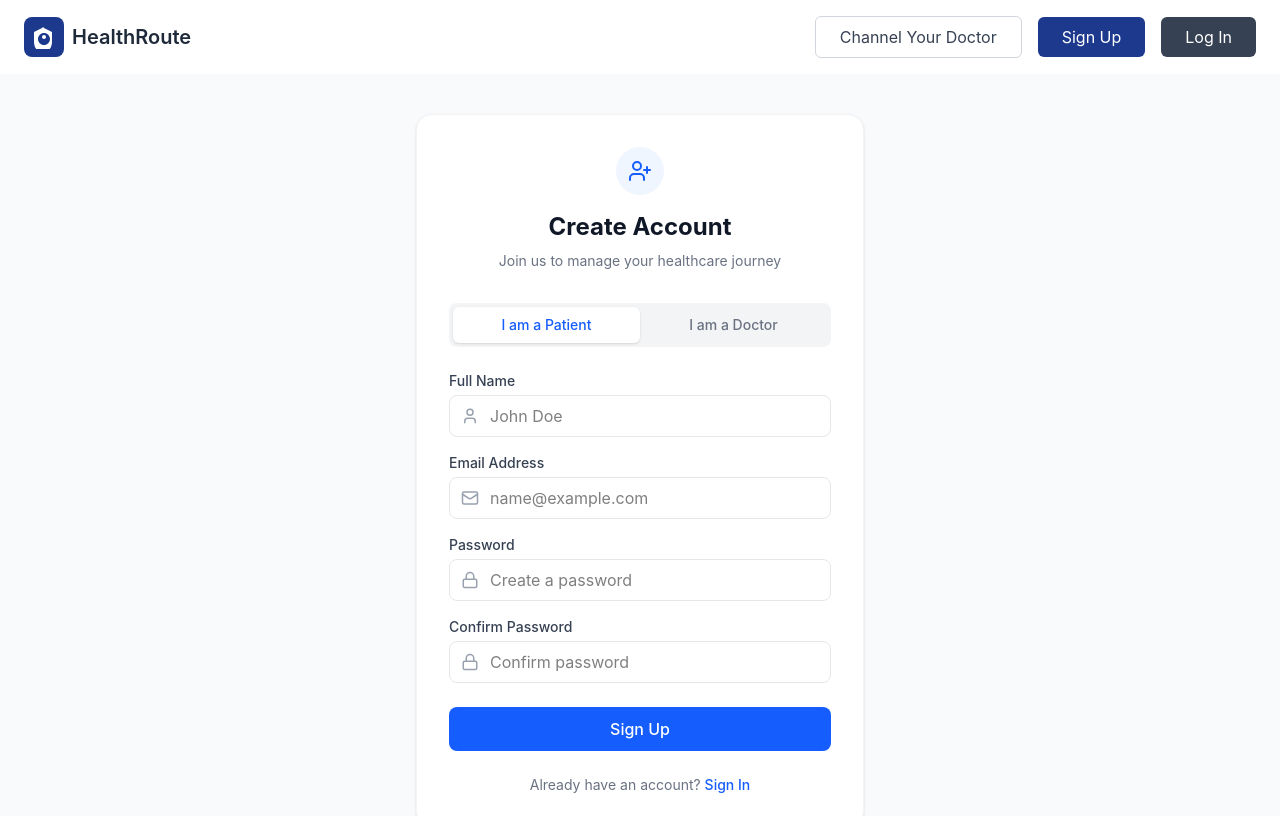
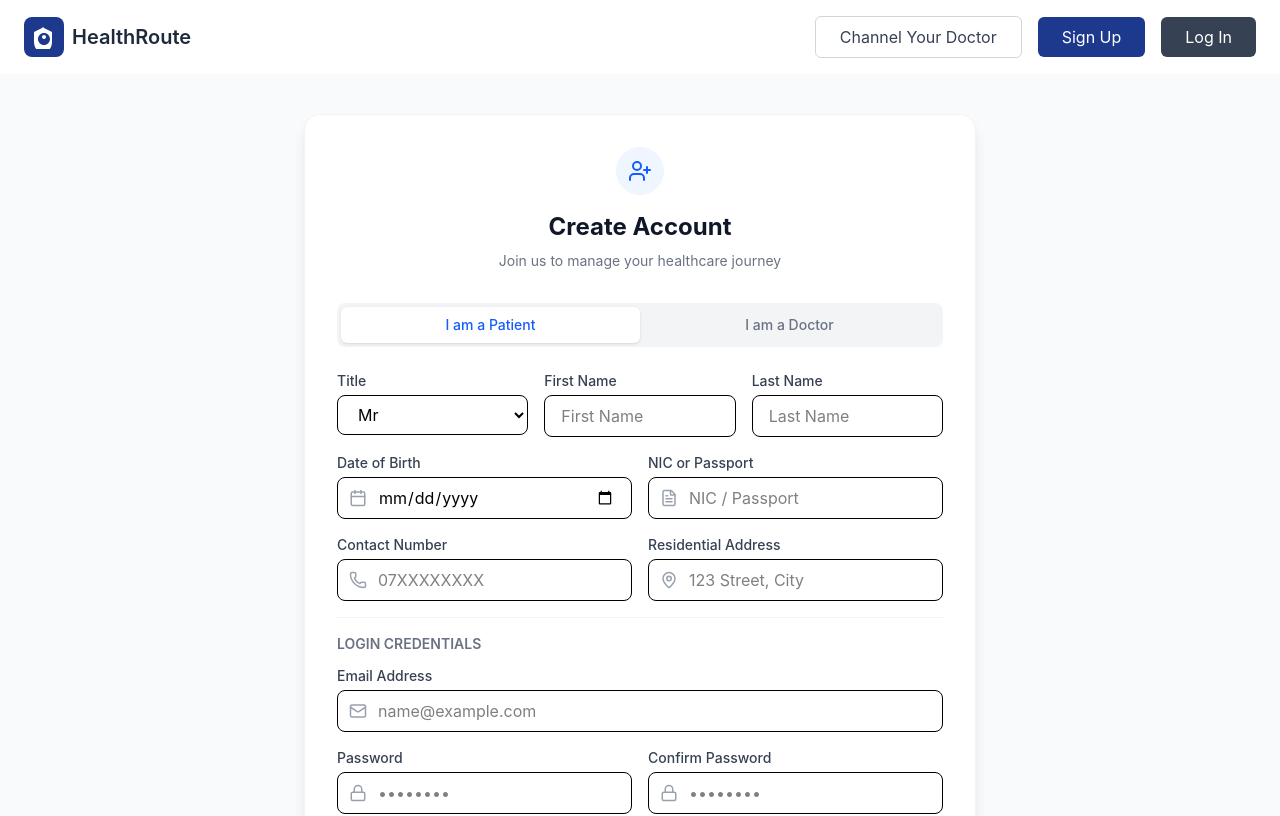
Before and after one commit to HIRUIRESHA/CDCM_frontend, a React (Vite) app: page /register in a window 1280 px wide. Shown: the top 816 px of the page. Built offline with nearby package versions, Linux system fonts and the light colour scheme.

Commit message:
back-fron connected2

```diff
--- a/src/pages/admin/AddHospital.jsx
+++ b/src/pages/admin/AddHospital.jsx
@@ -24,7 +24,7 @@ const AddHospital = () => {
 
     try {
       // Replace with your actual Backend URL
-      const response = await fetch('http://localhost:8080/api/admin/add-hospital', {
+      const response = await fetch('http://localhost:8082/api/admin/register-hospital', {
         method: 'POST',
         headers: {
             'Content-Type': 'application/json',
--- a/src/pages/auth/Register.jsx
+++ b/src/pages/auth/Register.jsx
@@ -1,19 +1,33 @@
 import React, { useState } from 'react';
 import { Link, useNavigate } from 'react-router-dom';
-import { Mail, Lock, User, UserPlus, AlertCircle } from 'lucide-react';
+import { Mail, Lock, User, UserPlus, AlertCircle, Phone, MapPin, FileText, Calendar, Briefcase } from 'lucide-react';
 import { useAuth } from '../../context/AuthContext';
 
 const Register = () => {
   const navigate = useNavigate();
   const { register } = useAuth();
 
-  const [role, setRole] = useState('patient'); // Default to patient
+  const [role, setRole] = useState('patient'); // 'patient' or 'doctor'
+
+  // Single state object for all fields (Patient + Doctor)
   const [formData, setFormData] = useState({
-    name: '',
+    title: 'Mr',
+    firstName: '',
+    lastName: '',
     email: '',
     password: '',
-    confirmPassword: ''
+    confirmPassword: '',
+    // Patient Specific
+    dateOfBirth: '',
+    nicOrPassport: '',
+    contactNumber: '',
+    residentialAddress: '',
+    // Doctor Specific
+    phone: '',
+    specialization: '',
+    medicalLicenseNumber: ''
   });
+
   const [error, setError] = useState('');
   const [isSubmitting, setIsSubmitting] = useState(false);
 
@@ -32,16 +46,41 @@ const Register = () => {
 
     setIsSubmitting(true);
 
-    // Determine Endpoint based on Role
-    const endpoint = role === 'doctor' ? 'register/doctor' : 'register/patient';
+    let endpoint = '';
+    let payload = {};
 
-    // Prepare data (Backend expects email/password/name in RegisterRequest)
-    const payload = {
+    // --- 1. CONSTRUCT PAYLOAD BASED ON ROLE ---
+    if (role === 'patient') {
+      endpoint = 'register/patient';
+      // Match fields in PatientRegisterRequest.java
+      payload = {
+        title: formData.title,
+        firstName: formData.firstName,
+        lastName: formData.lastName,
+        dateOfBirth: formData.dateOfBirth, // Ensure YYYY-MM-DD
+        nicOrPassport: formData.nicOrPassport,
+        contactNumber: formData.contactNumber,
+        residentialAddress: formData.residentialAddress,
         email: formData.email,
         password: formData.password,
-      name: formData.name
+        confirmPassword: formData.confirmPassword
       };
+    } else {
+      endpoint = 'register/doctor';
+      // Match fields in Doctor.java
+      payload = {
+        title: formData.title,
+        firstName: formData.firstName,
+        lastName: formData.lastName,
+        phone: formData.phone, // Doctor uses 'phone', Patient uses 'contactNumber'
+        specialization: formData.specialization,
+        medicalLicenseNumber: formData.medicalLicenseNumber,
+        email: formData.email,
+        password: formData.password
+      };
+    }
 
+    // --- 2. SEND TO BACKEND ---
     const result = await register(endpoint, payload);
 
     if (result.success) {
@@ -54,8 +93,8 @@ const Register = () => {
   };
 
   return (
-    <div className="min-h-[80vh] flex items-center justify-center bg-gray-50 px-4 py-10">
-      <div className="bg-white p-8 rounded-2xl shadow-sm border border-gray-100 w-full max-w-md">
+    <div className="min-h-screen flex items-center justify-center bg-gray-50 px-4 py-10">
+      <div className="bg-white p-8 rounded-2xl shadow-lg border border-gray-100 w-full max-w-2xl">
 
         <div className="text-center mb-8">
           <div className="inline-flex p-3 rounded-full bg-blue-50 text-blue-600 mb-4">
@@ -95,80 +134,144 @@ const Register = () => {
         </div>
 
         <form onSubmit={handleSubmit} className="space-y-4">
-          {/* Name Field */}
+
+          {/* --- COMMON FIELDS --- */}
+          <div className="grid grid-cols-1 md:grid-cols-3 gap-4">
+             {/* Title */}
              <div>
-            <label className="block text-sm font-medium text-gray-700 mb-1">Full Name</label>
-            <div className="relative">
-              <User className="absolute left-3 top-1/2 -translate-y-1/2 text-gray-400" size={18} />
-              <input
-                type="text"
-                name="name"
-                required
-                className="w-full pl-10 pr-4 py-2 border border-gray-200 rounded-lg focus:ring-2 focus:ring-blue-500 outline-none"
-                placeholder="John Doe"
-                value={formData.name}
-                onChange={handleChange}
-              />
+                <label className="block text-sm font-medium text-gray-700 mb-1">Title</label>
+                <select name="title" value={formData.title} onChange={handleChange} className="w-full px-4 py-2 border rounded-lg focus:ring-2 focus:ring-blue-500 outline-none">
+                    <option value="Mr">Mr</option>
+                    <option value="Ms">Ms</option>
+                    <option value="Mrs">Mrs</option>
+                    <option value="Dr">Dr</option>
+                    <option value="Prof">Prof</option>
+                </select>
+            </div>
+            {/* First Name */}
+            <div>
+                <label className="block text-sm font-medium text-gray-700 mb-1">First Name</label>
+                <input type="text" name="firstName" required className="w-full px-4 py-2 border rounded-lg focus:ring-2 focus:ring-blue-500 outline-none" placeholder="First Name" value={formData.firstName} onChange={handleChange} />
+            </div>
+            {/* Last Name */}
+            <div>
+                <label className="block text-sm font-medium text-gray-700 mb-1">Last Name</label>
+                <input type="text" name="lastName" required className="w-full px-4 py-2 border rounded-lg focus:ring-2 focus:ring-blue-500 outline-none" placeholder="Last Name" value={formData.lastName} onChange={handleChange} />
             </div>
           </div>
 
-          {/* Email Field */}
+          {/* --- PATIENT SPECIFIC FIELDS --- */}
+          {role === 'patient' && (
+            <>
+                <div className="grid grid-cols-1 md:grid-cols-2 gap-4">
+                    <div>
+                        <label className="block text-sm font-medium text-gray-700 mb-1">Date of Birth</label>
+                        <div className="relative">
+                            <Calendar className="absolute left-3 top-1/2 -translate-y-1/2 text-gray-400" size={18} />
+                            <input type="date" name="dateOfBirth" required className="w-full pl-10 pr-4 py-2 border rounded-lg focus:ring-2 focus:ring-blue-500 outline-none" value={formData.dateOfBirth} onChange={handleChange} />
+                        </div>
+                    </div>
+                    <div>
+                        <label className="block text-sm font-medium text-gray-700 mb-1">NIC or Passport</label>
+                        <div className="relative">
+                            <FileText className="absolute left-3 top-1/2 -translate-y-1/2 text-gray-400" size={18} />
+                            <input type="text" name="nicOrPassport" required className="w-full pl-10 pr-4 py-2 border rounded-lg focus:ring-2 focus:ring-blue-500 outline-none" placeholder="NIC / Passport" value={formData.nicOrPassport} onChange={handleChange} />
+                        </div>
+                    </div>
+                </div>
+
+                <div className="grid grid-cols-1 md:grid-cols-2 gap-4">
+                    <div>
+                        <label className="block text-sm font-medium text-gray-700 mb-1">Contact Number</label>
+                        <div className="relative">
+                            <Phone className="absolute left-3 top-1/2 -translate-y-1/2 text-gray-400" size={18} />
+                            <input type="tel" name="contactNumber" required className="w-full pl-10 pr-4 py-2 border rounded-lg focus:ring-2 focus:ring-blue-500 outline-none" placeholder="07XXXXXXXX" value={formData.contactNumber} onChange={handleChange} />
+                        </div>
+                    </div>
+                    <div>
+                        <label className="block text-sm font-medium text-gray-700 mb-1">Residential Address</label>
+                        <div className="relative">
+                            <MapPin className="absolute left-3 top-1/2 -translate-y-1/2 text-gray-400" size={18} />
+                            <input type="text" name="residentialAddress" required className="w-full pl-10 pr-4 py-2 border rounded-lg focus:ring-2 focus:ring-blue-500 outline-none" placeholder="123 Street, City" value={formData.residentialAddress} onChange={handleChange} />
+                        </div>
+                    </div>
+                </div>
+            </>
+          )}
+
+          {/* --- DOCTOR SPECIFIC FIELDS --- */}
+          {role === 'doctor' && (
+            <>
+                <div className="grid grid-cols-1 md:grid-cols-2 gap-4">
+                    <div>
+                        <label className="block text-sm font-medium text-gray-700 mb-1">Phone Number</label>
+                        <div className="relative">
+                            <Phone className="absolute left-3 top-1/2 -translate-y-1/2 text-gray-400" size={18} />
+                            <input type="tel" name="phone" required className="w-full pl-10 pr-4 py-2 border rounded-lg focus:ring-2 focus:ring-blue-500 outline-none" placeholder="07XXXXXXXX" value={formData.phone} onChange={handleChange} />
+                        </div>
+                    </div>
+                    <div>
+                        <label className="block text-sm font-medium text-gray-700 mb-1">Specialization</label>
+                        <div className="relative">
+                            <Briefcase className="absolute left-3 top-1/2 -translate-y-1/2 text-gray-400" size={18} />
+                            <select name="specialization" required className="w-full pl-10 pr-4 py-2 border rounded-lg focus:ring-2 focus:ring-blue-500 outline-none" value={formData.specialization} onChange={handleChange}>
+                                <option value="">Select Specialization</option>
+                                <option value="Cardiologist">Cardiologist</option>
+                                <option value="Dermatologist">Dermatologist</option>
+                                <option value="Neurologist">Neurologist</option>
+                                <option value="Pediatrician">Pediatrician</option>
+                                <option value="General Physician">General Physician</option>
+                            </select>
+                        </div>
+                    </div>
+                </div>
+                <div>
+                    <label className="block text-sm font-medium text-gray-700 mb-1">Medical License Number</label>
+                    <div className="relative">
+                        <FileText className="absolute left-3 top-1/2 -translate-y-1/2 text-gray-400" size={18} />
+                        <input type="text" name="medicalLicenseNumber" required className="w-full pl-10 pr-4 py-2 border rounded-lg focus:ring-2 focus:ring-blue-500 outline-none" placeholder="License #" value={formData.medicalLicenseNumber} onChange={handleChange} />
+                    </div>
+                </div>
+            </>
+          )}
+
+          {/* --- LOGIN CREDENTIALS --- */}
+          <div className="border-t border-gray-100 pt-4">
+            <h3 className="text-sm font-semibold text-gray-500 mb-3 uppercase">Login Credentials</h3>
+            <div className="space-y-4">
                 <div>
                     <label className="block text-sm font-medium text-gray-700 mb-1">Email Address</label>
                     <div className="relative">
                     <Mail className="absolute left-3 top-1/2 -translate-y-1/2 text-gray-400" size={18} />
-              <input
-                type="email"
-                name="email"
-                required
-                className="w-full pl-10 pr-4 py-2 border border-gray-200 rounded-lg focus:ring-2 focus:ring-blue-500 outline-none"
-                placeholder="name@example.com"
-                value={formData.email}
-                onChange={handleChange}
-              />
+                    <input type="email" name="email" required className="w-full pl-10 pr-4 py-2 border rounded-lg focus:ring-2 focus:ring-blue-500 outline-none" placeholder="name@example.com" value={formData.email} onChange={handleChange} />
                     </div>
                 </div>
 
-          {/* Password Field */}
+                <div className="grid grid-cols-1 md:grid-cols-2 gap-4">
                     <div>
                         <label className="block text-sm font-medium text-gray-700 mb-1">Password</label>
                         <div className="relative">
                         <Lock className="absolute left-3 top-1/2 -translate-y-1/2 text-gray-400" size={18} />
-              <input
-                type="password"
-                name="password"
-                required
-                className="w-full pl-10 pr-4 py-2 border border-gray-200 rounded-lg focus:ring-2 focus:ring-blue-500 outline-none"
-                placeholder="Create a password"
-                value={formData.password}
-                onChange={handleChange}
-              />
+                        <input type="password" name="password" required className="w-full pl-10 pr-4 py-2 border rounded-lg focus:ring-2 focus:ring-blue-500 outline-none" placeholder="••••••••" value={formData.password} onChange={handleChange} />
                         </div>
                     </div>
-
-          {/* Confirm Password */}
                     <div>
                         <label className="block text-sm font-medium text-gray-700 mb-1">Confirm Password</label>
                         <div className="relative">
                         <Lock className="absolute left-3 top-1/2 -translate-y-1/2 text-gray-400" size={18} />
-              <input
-                type="password"
-                name="confirmPassword"
-                required
-                className="w-full pl-10 pr-4 py-2 border border-gray-200 rounded-lg focus:ring-2 focus:ring-blue-500 outline-none"
-                placeholder="Confirm password"
-                value={formData.confirmPassword}
-                onChange={handleChange}
-              />
+                        <input type="password" name="confirmPassword" required className="w-full pl-10 pr-4 py-2 border rounded-lg focus:ring-2 focus:ring-blue-500 outline-none" placeholder="••••••••" value={formData.confirmPassword} onChange={handleChange} />
+                        </div>
+                    </div>
+                </div>
             </div>
           </div>
 
           <button
             type="submit"
             disabled={isSubmitting}
-            className="w-full bg-blue-600 text-white py-2.5 rounded-lg font-medium hover:bg-blue-700 transition-colors mt-2 disabled:opacity-70"
+            className={`w-full text-white py-3 rounded-lg font-medium transition-colors mt-6 disabled:opacity-70 ${role === 'doctor' ? 'bg-emerald-600 hover:bg-emerald-700' : 'bg-blue-600 hover:bg-blue-700'}`}
           >
-            {isSubmitting ? 'Creating Account...' : 'Sign Up'}
+            {isSubmitting ? 'Creating Account...' : `Register as ${role === 'patient' ? 'Patient' : 'Doctor'}`}
           </button>
         </form>
 
--- a/src/pages/doctor/DoctorDashboard.jsx
+++ b/src/pages/doctor/DoctorDashboard.jsx
@@ -1,7 +1,10 @@
 import React from 'react';
 import { Calendar, Users, Clock, Video, TrendingUp, CheckCircle, AlertCircle, MessageSquare } from 'lucide-react';
+import { useAuth } from '../../context/AuthContext'; // 1. Import useAuth
 
 const DoctorDashboard = () => {
+  const { user } = useAuth(); // 2. Get user data
+
   const stats = [
     {
       icon: <Users size={24} className="text-white" />,
@@ -103,12 +106,17 @@ const DoctorDashboard = () => {
       {/* Header */}
       <div className="flex justify-between items-center mb-6">
         <div>
-          <h1 className="text-3xl font-bold text-[#0a1647]">Welcome back, Dr. Smith</h1>
+          {/* 3. Use user.name (Backend sends title + name for doctors) */}
+          <h1 className="text-3xl font-bold text-[#0a1647]">
+            Welcome back, {user?.name || "Doctor"}
+          </h1>
           <p className="text-gray-600 mt-1">Here's what's happening with your patients today</p>
         </div>
         <div className="bg-white px-6 py-2 rounded-xl shadow-md">
           <p className="text-sm text-gray-500">Today</p>
-          <p className="text-lg font-semibold text-[#0a1647]">Tuesday, Jan 20, 2026</p>
+          <p className="text-lg font-semibold text-[#0a1647]">
+            {new Date().toLocaleDateString('en-US', { weekday: 'long', month: 'short', day: 'numeric', year: 'numeric' })}
+          </p>
         </div>
       </div>
 
--- a/src/pages/hospital/DoctorManagement.jsx
+++ b/src/pages/hospital/DoctorManagement.jsx
@@ -6,9 +6,9 @@ const DoctorManagement = () => {
   const [doctors] = useState([
     {
       id: 1,
-      name: "Dr. Thilina Weerasinghe",
+      name: "Dr. nayomi Perera",
       specialty: "Cardiologist",
-      email: "thilina@example.com",
+      email: "nayomi@example.com",
       phone: "071-6032143",
       status: "Active",
       patients: 124,
--- a/src/pages/hospital/HospitalDashboard.jsx
+++ b/src/pages/hospital/HospitalDashboard.jsx
@@ -1,8 +1,12 @@
 import React from 'react';
 import { Users, Calendar, DollarSign, Star, AlertTriangle, Activity } from 'lucide-react';
+import { useAuth } from '../../context/AuthContext'; // 1. Import useAuth
 
 const HospitalDashboard = () => {
+  const { user } = useAuth(); // 2. Get user data
+
   const stats = [
+    // ... keep your stats array exactly as it was ...
     {
       icon: <Users size={24} className="text-white" />,
       title: "Total Doctors",
@@ -41,7 +45,8 @@ const HospitalDashboard = () => {
   ];
 
   const updates = [
-    {
+    // ... keep your updates array exactly as it was ...
+     {
       icon: <div className="w-10 h-10 rounded-full bg-blue-500 flex items-center justify-center">
         <Calendar size={20} className="text-white" />
       </div>,
@@ -76,7 +81,10 @@ const HospitalDashboard = () => {
       {/* Header */}
       <div className="flex justify-end mb-6">
         <div className="bg-white px-6 py-2 rounded-bl-3xl shadow-md">
-          <h1 className="text-2xl font-bold text-[#0a1647]">Asiri Hospital</h1>
+          {/* 3. Use user.name here with a fallback */}
+          <h1 className="text-2xl font-bold text-[#0a1647]">
+            {user?.name || "Hospital Dashboard"}
+          </h1>
         </div>
       </div>
 
@@ -85,7 +93,7 @@ const HospitalDashboard = () => {
         <div className="relative z-10">
           <h2 className="text-4xl font-bold text-[#0a1647] mb-3">Dashboard</h2>
           <p className="text-[#0a1647] text-lg max-w-2xl mb-4">
-            Welcome back! Here's what's happening at your hospital today. Monitor key metrics,
+            Welcome back! Here's what's happening at <strong>{user?.name}</strong> today. Monitor key metrics,
             track activities, and stay updated with real-time information.
           </p>
           <div className="inline-flex items-center gap-2 bg-white px-4 py-2 rounded-full shadow-sm">
--- a/src/pages/patient/Appointment.jsx
+++ b/src/pages/patient/Appointment.jsx
@@ -9,7 +9,7 @@ const PatientAppointments = () => {
   const appointments = [
     {
       id: 1,
-      doctor: "Dr. Thilina Weerasinghe",
+      doctor: "Dr. nayomi Perera",
       specialty: "Cardiologist",
       hospital: "Ruhuna Hospital",
       date: "Oct 25, 2024",
```
Also changed, not shown: src/context/AuthContext.jsx (+27 -19 lines), src/pages/patient/PatientDashboard.jsx (+24 -23 lines). Lines whose indentation alone changed are shown as unchanged.
